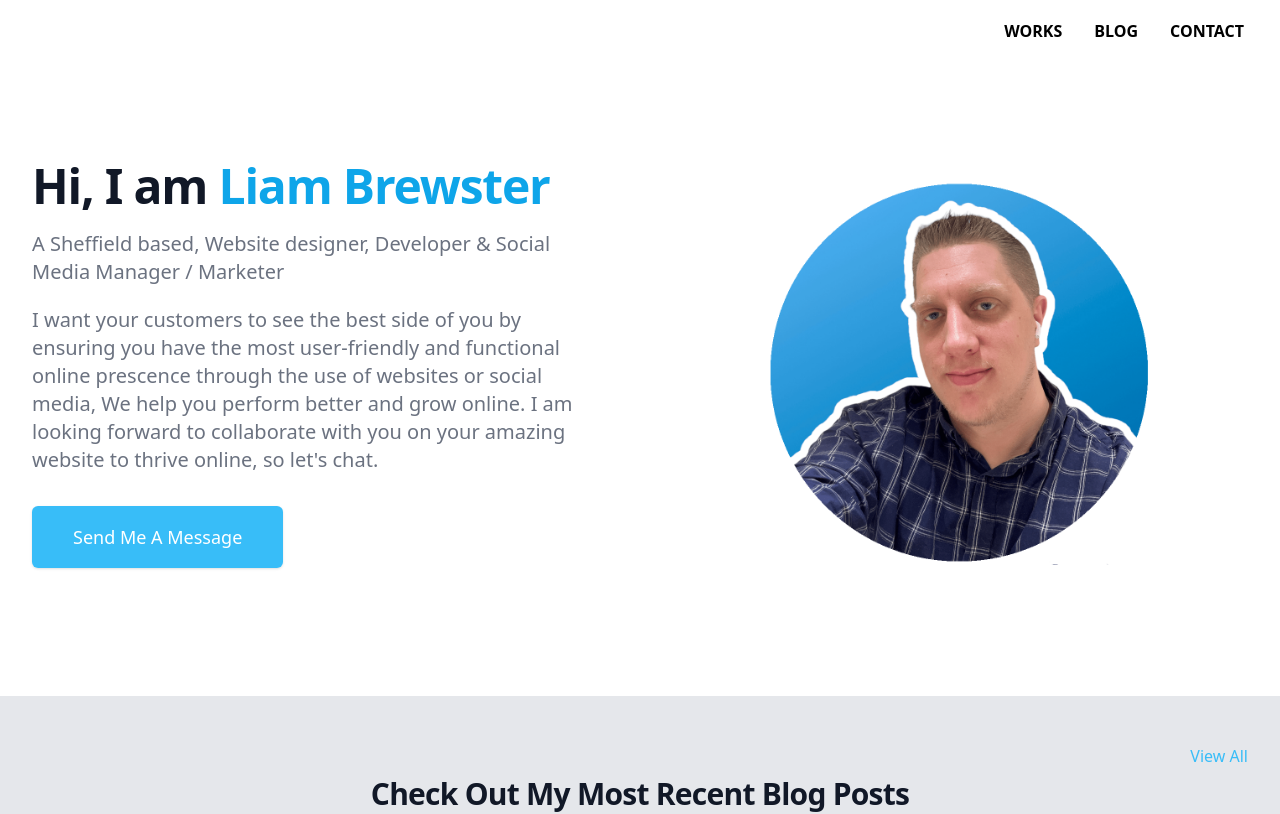
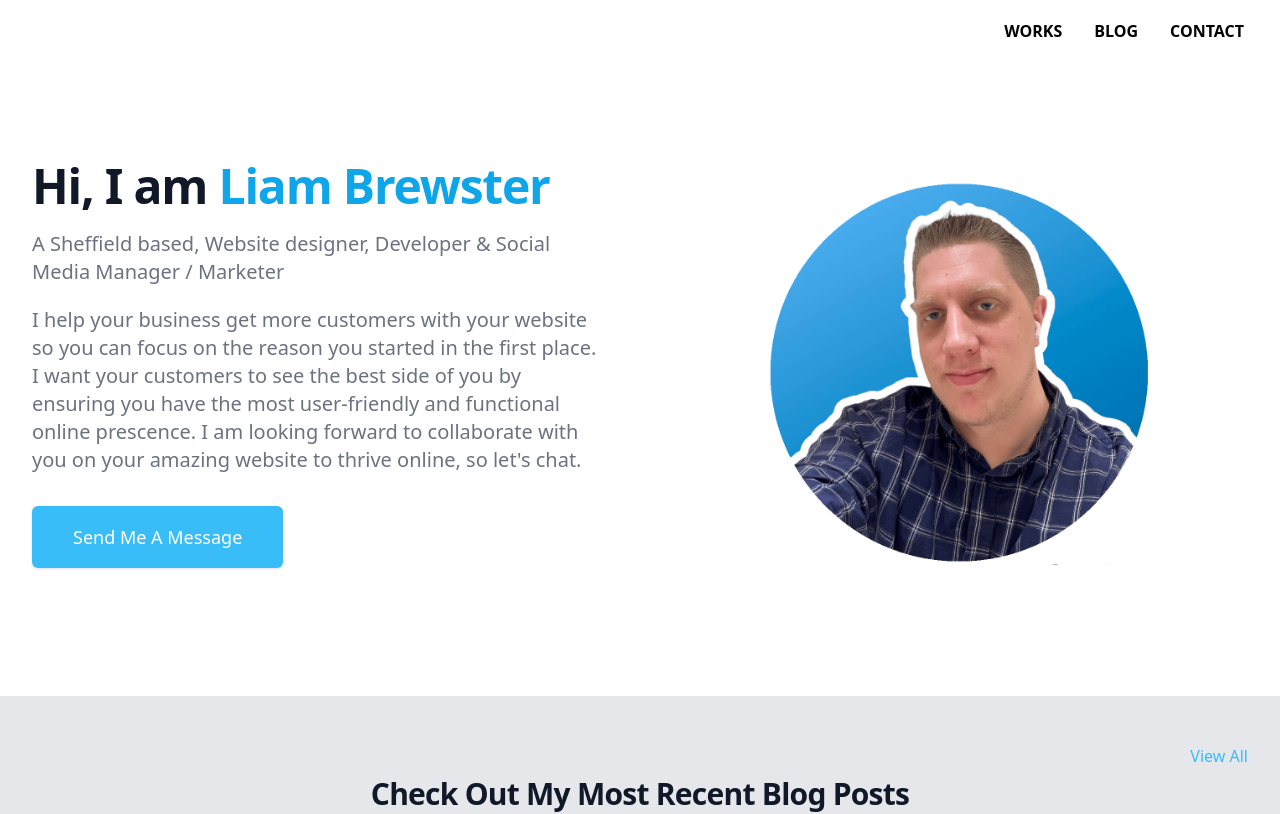
Before and after one commit to liambrewster/portfolio_site, a React (Create React App) app: page / in a window 1280 px wide. Shown: the top 814 px of the page. Built offline with nearby package versions, Linux system fonts and the light colour scheme.

Commit message:
style: reword the hero text

```diff
--- a/src/components/layouts/Hero.jsx
+++ b/src/components/layouts/Hero.jsx
@@ -15,7 +15,7 @@ function Hero() {
 
               <h1 className='mt-3 text-base text-gray-500 sm:mt-5 sm:text-lg sm:max-w-xl sm:mx-auto md:mt-5 md:text-xl lg:mx-0'>A Sheffield based, Website designer, Developer &amp; Social Media Manager / Marketer</h1>
               <p className="mt-3 text-base text-gray-500 sm:mt-5 sm:text-lg sm:max-w-xl sm:mx-auto md:mt-5 md:text-xl lg:mx-0">
-              I want your customers to see the best side of you by ensuring you have the most user-friendly and functional online prescence through the use of websites or social media, We help you perform better and grow online. I am looking forward to collaborate with you on your amazing website to thrive online, so let's chat.
+              I help your business get more customers with your website so you can focus on the reason you started in the first place. I want your customers to see the best side of you by ensuring you have the most user-friendly and functional online prescence. I am looking forward to collaborate with you on your amazing website to thrive online, so let's chat.
               </p>
               <div className="mt-5 sm:mt-8 sm:flex sm:justify-center lg:justify-start">
                 <div className="rounded-md shadow">
@@ -31,7 +31,7 @@ function Hero() {
           </main>
         </div>
       </div>
-      <div className="grid place-items-center lg:absolute lg:inset-y-0 lg:right-0 lg:w-1/2">
+      <div className="grid place-items-center mb-3 lg:mb-0 lg:absolute lg:inset-y-0 lg:right-0 lg:w-1/2">
         <img
           className="h-46 w-full object-cover sm:h-72 md:h-96 lg:w-96 lg:h-96"
           src={LiamImage}
```
